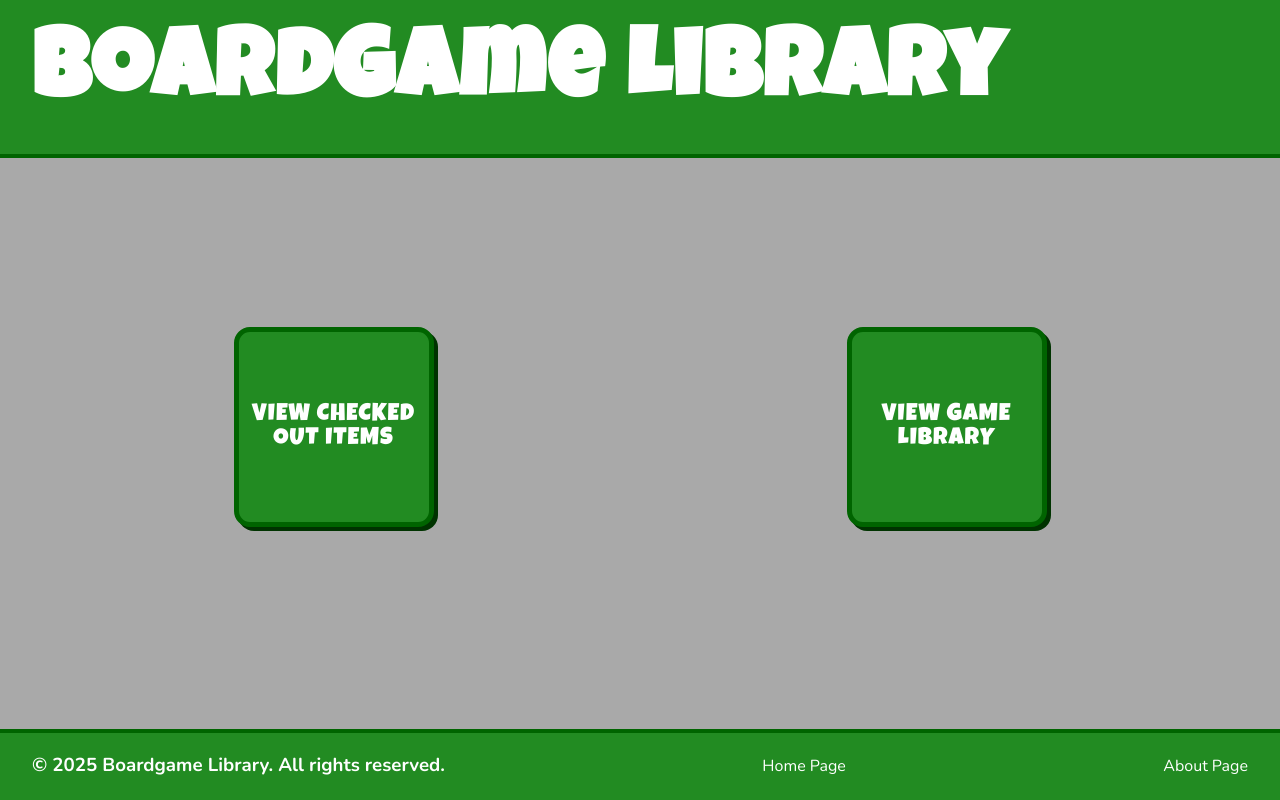
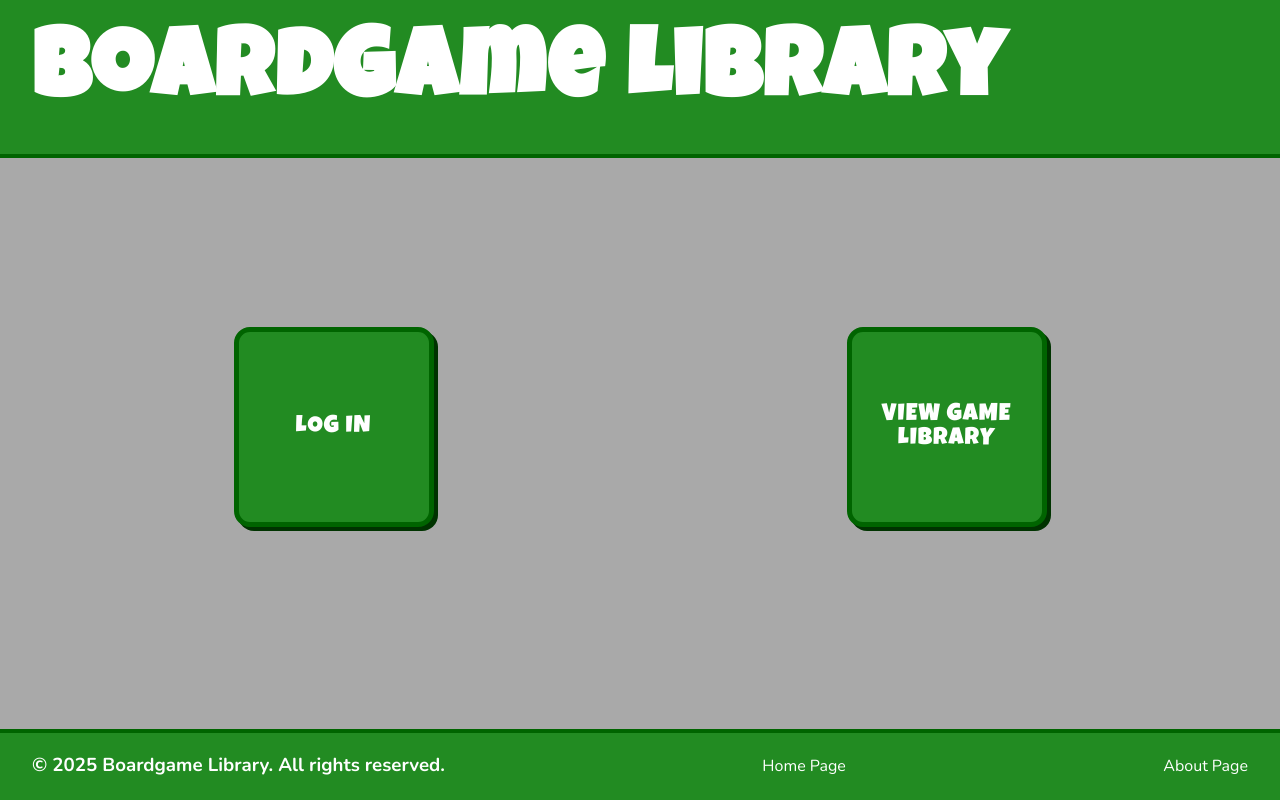
Before and after one commit to cdbroyles/Boardgame-Library-Full-Stack-Project, a React (Vite) app in the folder Boardgame-Library/: page / in a window 1280 px wide. Built offline with nearby package versions, Linux system fonts and the light colour scheme.

Commit message:
Added login page (no body) along with login state variable

```diff
--- a/Boardgame-Library/src/App.jsx
+++ b/Boardgame-Library/src/App.jsx
@@ -4,6 +4,7 @@ import HomePage from './pages/HomePage';
 import GameLibrary from './pages/GameLibrary';
 import ViewCheckedOutItems from './pages/ViewCheckedOutItems';
 import About from './pages/About';
+import LogInPage from './pages/LogInPage';
 
 function App() {
 
@@ -12,6 +13,7 @@ function App() {
         <Router>
           <Routes>
             <Route path="/" element={<HomePage />} />
+            <Route path="/LogIn" element={<LogInPage />} />
             <Route path="/ViewCheckout" element={<ViewCheckedOutItems />} />
             <Route path="/GameLibrary" element={<GameLibrary />} />
             <Route path="/About" element={<About />} />
--- /dev/null
+++ b/Boardgame-Library/src/components/LogInButton.jsx
@@ -0,0 +1,11 @@
+import { Link } from "react-router-dom";
+
+const LogInButton = () => {
+    return (
+        <Link to="/LogIn">
+            <button className="homepage-button">Log In</button>
+        </Link>
+    )
+};
+
+export default LogInButton;
--- a/Boardgame-Library/src/pages/HomePage.jsx
+++ b/Boardgame-Library/src/pages/HomePage.jsx
@@ -1,14 +1,18 @@
 import Footer from "../components/CommonFooter";
 import Header from "../components/CommonHeader";
+import LogInButton from "../components/LogInButton";
 import ViewCheckedOutItemsButton from "../components/ViewCheckedOutItemsButton";
 import ViewGameLibraryButton from "../components/ViewGameLibraryButton";
+import {useState, useEffect} from "react";
 
 const HomePage = () => {
+    const [isLogIn, setIsLogIn] = useState(false);
+
     return(
         <div className="fill-page">
             <Header />
             <main id="flexbox-home" className="body-content">
-                <ViewCheckedOutItemsButton />
+                {isLogIn ? <ViewCheckedOutItemsButton /> : <LogInButton />}
                 <ViewGameLibraryButton />
             </main>
             <Footer />
--- /dev/null
+++ b/Boardgame-Library/src/pages/LogInPage.jsx
@@ -0,0 +1,16 @@
+import Footer from "../components/CommonFooter";
+import Header from "../components/CommonHeader";
+
+const LogInPage = () => {
+    return(
+        <div className="fill-page">
+            <Header />
+            <main id="flexbox-home" className="body-content">
+
+            </main>
+            <Footer />
+        </div>
+    )
+}
+
+export default LogInPage;
```
